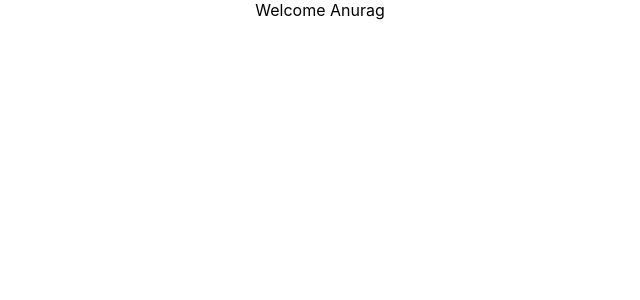
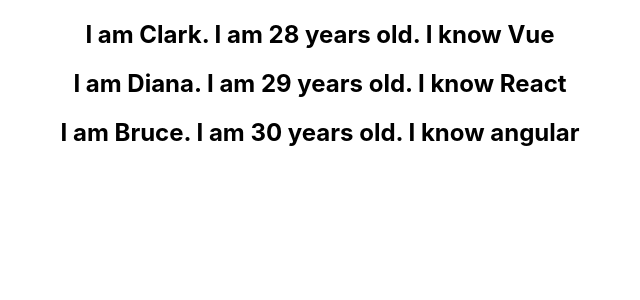
Before and after one commit to anuragking1995/LearningReact, a React (Create React App) app: page / in a window 1280 px wide. Shown: the top 300 px of the page, without its empty margins (320-960 px from the left). Built offline with nearby package versions, Linux system fonts and the light colour scheme.

Commit message:
List rendering

```diff
--- a/src/App.js
+++ b/src/App.js
@@ -11,11 +11,13 @@
 import EventBind from './components/EventBind'
 import  ParentComponent from './components/ParentComponent'
 import  UserGreeting from './components/UserGreeting'
+import  NameList from './components/NameList'
 class App extends Component{
   render() {
     return(
       <div className = "App">
-        <UserGreeting/>
+        <NameList/>
+        {/* <UserGreeting/> */}
         {/* <ParentComponent/> */}
         {/* <EventBind/> */}
         {/* <FunctionClick/>
--- /dev/null
+++ b/src/components/NameList.js
@@ -0,0 +1,31 @@
+import React from 'react'
+import Person from './Person'
+
+function NameList() {
+    const persons = [
+        {
+           id:1,
+           name :'Clark' ,
+           age:28,
+           skill:'Vue'
+        },
+        {
+            id:2,
+            name :'Diana' ,
+            age:29,
+            skill:'React'
+         },
+         {
+            id:3,
+            name :'Bruce' ,
+            age:30,
+            skill:'angular'
+         }
+    ]
+    const personList = persons.map(person =><Person person = {person}/>)
+    return (
+        <div>{personList}</div>
+    )
+}
+
+export default NameList
--- /dev/null
+++ b/src/components/Person.js
@@ -0,0 +1,13 @@
+import React from 'react'
+
+function Person({person}) {
+    return (
+        <div>
+            <h2>
+        I am {person.name}. I am {person.age} years old. I know {person.skill}
+    </h2>
+        </div>
+    )
+}
+
+export default Person
```
